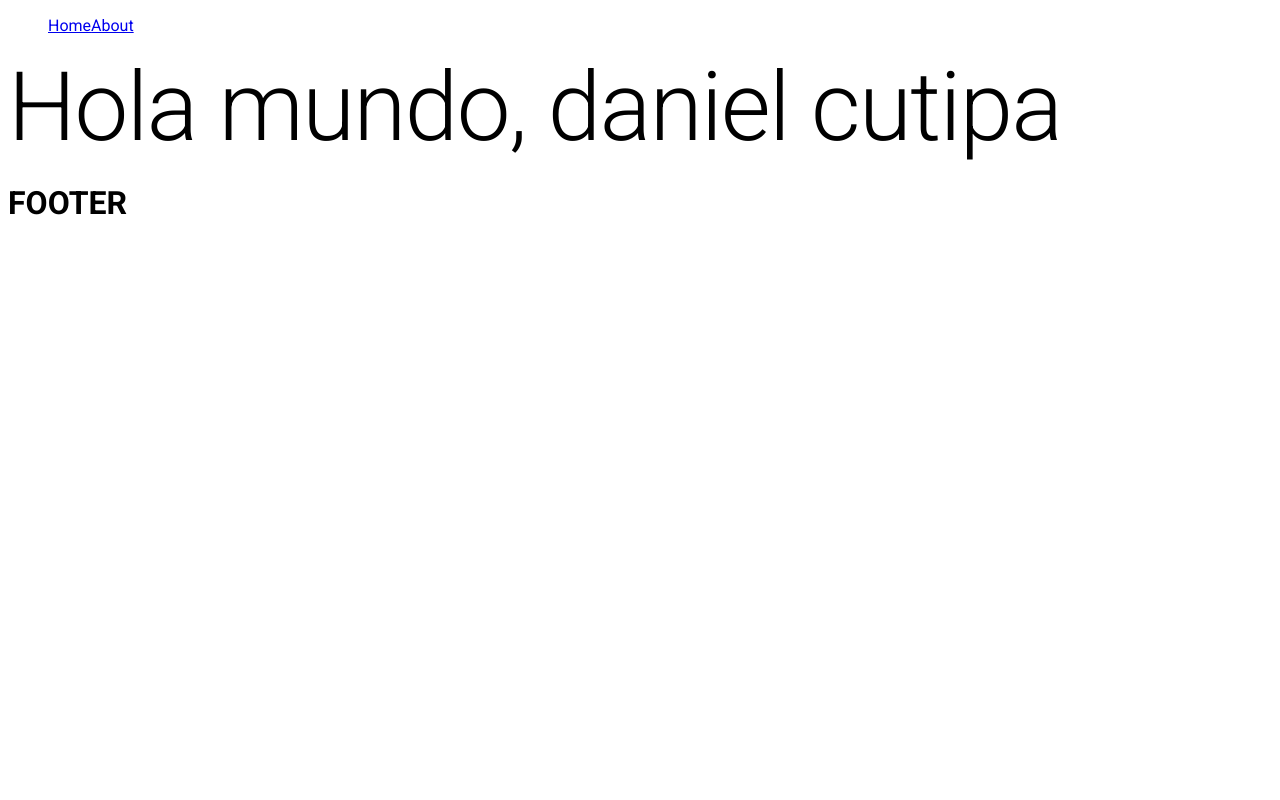
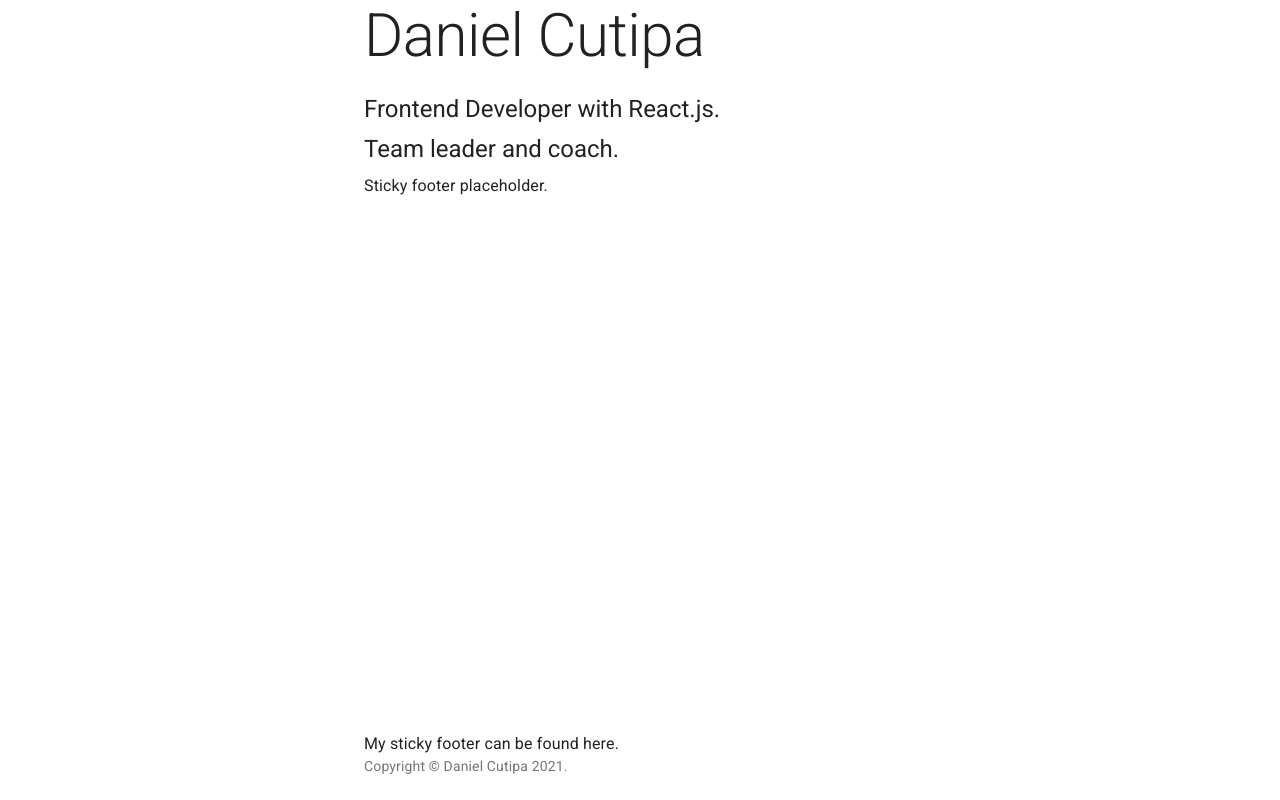
Before and after one commit to danielCutipa/next-profile, a Next.js app: page / in a window 1280 px wide. Built offline with nearby package versions, Linux system fonts and the light colour scheme.

Commit message:
adding material-ui

```diff
--- a/components/footer/Footer.tsx
+++ b/components/footer/Footer.tsx
@@ -1,5 +1,16 @@
-import Link from 'next/link'
+import Typography from '@material-ui/core/Typography'
+import Link from '@material-ui/core/Link'
 
-const Footer = () => <h1>FOOTER</h1>
-
+const Footer = () => {
+  return (
+    <Typography variant='body2' color='textSecondary'>
+      {'Copyright © '}
+      <Link color='inherit' href='https://danielcutipa.com/'>
+        Daniel Cutipa
+      </Link>{' '}
+      {new Date().getFullYear()}
+      {'.'}
+    </Typography>
+  )
+}
 export default Footer
--- a/components/layout/Layout.tsx
+++ b/components/layout/Layout.tsx
@@ -1,5 +1,4 @@
 import Footer from '@components/footer/Footer'
-import NavBar from '@components/navbar/NavBar'
 
 type LayoutProps = {
   children?: React.ReactNode
@@ -7,7 +6,6 @@
 
 const Layout = ({ children }: LayoutProps) => (
   <>
-    <NavBar />
     {children}
     <Footer />
   </>
--- a/components/navbar/NavBar.tsx
+++ b/components/navbar/NavBar.tsx
@@ -1,20 +1,20 @@
 import Link from 'next/link'
+import Typography from '@material-ui/core/Typography'
+import { Button } from '@material-ui/core'
 
-const NavBar = () => {
+export default function NavBar() {
   return (
-    <div>
-      <nav>
-        <menu>
-          <Link href='/'>
-            <a>Home</a>
-          </Link>
-          <Link href='/about'>
-            <a>About</a>
-          </Link>
-        </menu>
-      </nav>
-    </div>
+    <Typography>
+      <Link href='/'>
+        <Button variant='contained' color='primary'>
+          Primary
+        </Button>
+      </Link>
+      <Link href='/about'>
+        <Button variant='contained' color='secondary'>
+          Secondary
+        </Button>
+      </Link>
+    </Typography>
   )
 }
-
-export default NavBar
--- a/pages/_app.tsx
+++ b/pages/_app.tsx
@@ -1,19 +1,22 @@
 import { AppProps } from 'next/app'
 import '../global.css'
 
-import CartProvider from '@store/Cart'
-import Layout from '@components/layout/Layout'
+import { CssBaseline, ThemeProvider } from '@material-ui/core'
+
+import theme from '../src/theme'
 
 const MyApp = ({ Component, pageProps }: AppProps) => {
   // Aditional props
   // Aditional layout
   // Manejar errores - componentDidCatch
   return (
-    <Layout>
-      <CartProvider>
+    <>
+      <ThemeProvider theme={theme}>
+        {/* CssBaseline kickstart an elegant, consistent, and simple baseline to build upon. */}
+        <CssBaseline />
         <Component {...pageProps} />
-      </CartProvider>
-    </Layout>
+      </ThemeProvider>
+    </>
   )
 }
 
--- a/pages/index.js
+++ b/pages/index.js
@@ -1,12 +1,52 @@
-import { Typography } from '@material-ui/core'
+import CssBaseline from '@material-ui/core/CssBaseline'
+import Box from '@material-ui/core/Box'
+import Typography from '@material-ui/core/Typography'
+import Container from '@material-ui/core/Container'
+
+import Footer from 'components/footer/Footer'
 
 const Home = () => {
   return (
-    <>
-      <Typography variant='h1' component='h2'>
-        Hola mundo, daniel cutipa
-      </Typography>
-    </>
+    <Box
+      sx={{
+        display: 'flex',
+        flexDirection: 'column',
+        minHeight: '100vh'
+      }}
+    >
+      <CssBaseline />
+      <Container component='main' sx={{ mt: 8, mb: 2 }} maxWidth='sm'>
+        <Typography variant='h2' component='h1' gutterBottom>
+          Daniel Cutipa
+        </Typography>
+        <Typography variant='h5' component='h2' gutterBottom>
+          {'Frontend Developer with React.js.'}
+        </Typography>
+        <Typography variant='h5' component='h2' gutterBottom>
+          {'Team leader and coach.'}
+        </Typography>
+        <Typography variant='body1'>Sticky footer placeholder.</Typography>
+      </Container>
+      <Box
+        component='footer'
+        sx={{
+          py: 3,
+          px: 2,
+          mt: 'auto',
+          backgroundColor: (theme) =>
+            theme.palette.mode === 'light'
+              ? theme.palette.grey[200]
+              : theme.palette.grey[800]
+        }}
+      >
+        <Container maxWidth='sm'>
+          <Typography variant='body1'>
+            My sticky footer can be found here.
+          </Typography>
+          <Footer />
+        </Container>
+      </Box>
+    </Box>
   )
 }
 
--- /dev/null
+++ b/src/theme.js
@@ -0,0 +1,22 @@
+import { createMuiTheme } from '@material-ui/core/styles'
+import { red } from '@material-ui/core/colors'
+
+// Create a theme instance.
+const theme = createMuiTheme({
+  palette: {
+    primary: {
+      main: '#556cd6'
+    },
+    secondary: {
+      main: '#19857b'
+    },
+    error: {
+      main: red.A400
+    },
+    background: {
+      default: '#fff'
+    }
+  }
+})
+
+export default theme
```
